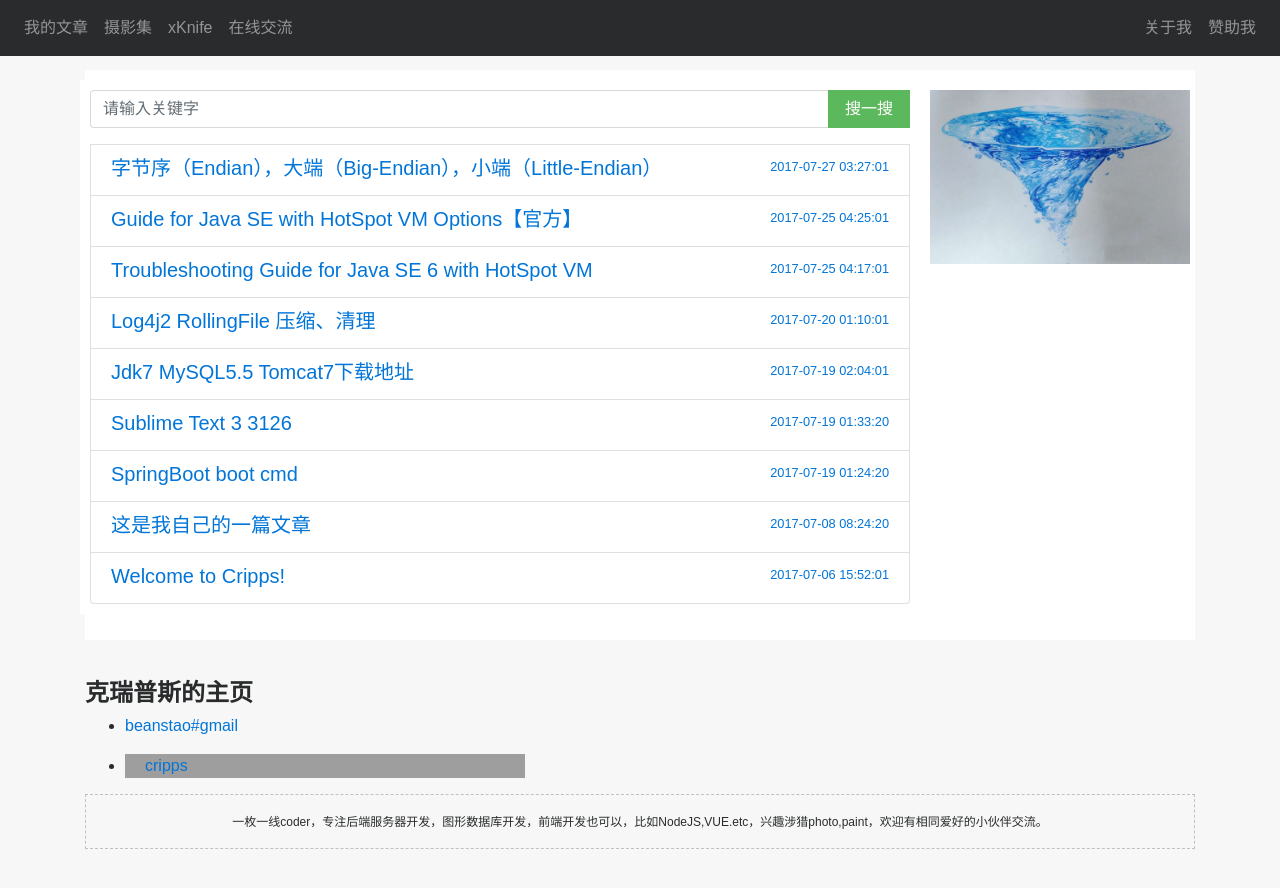
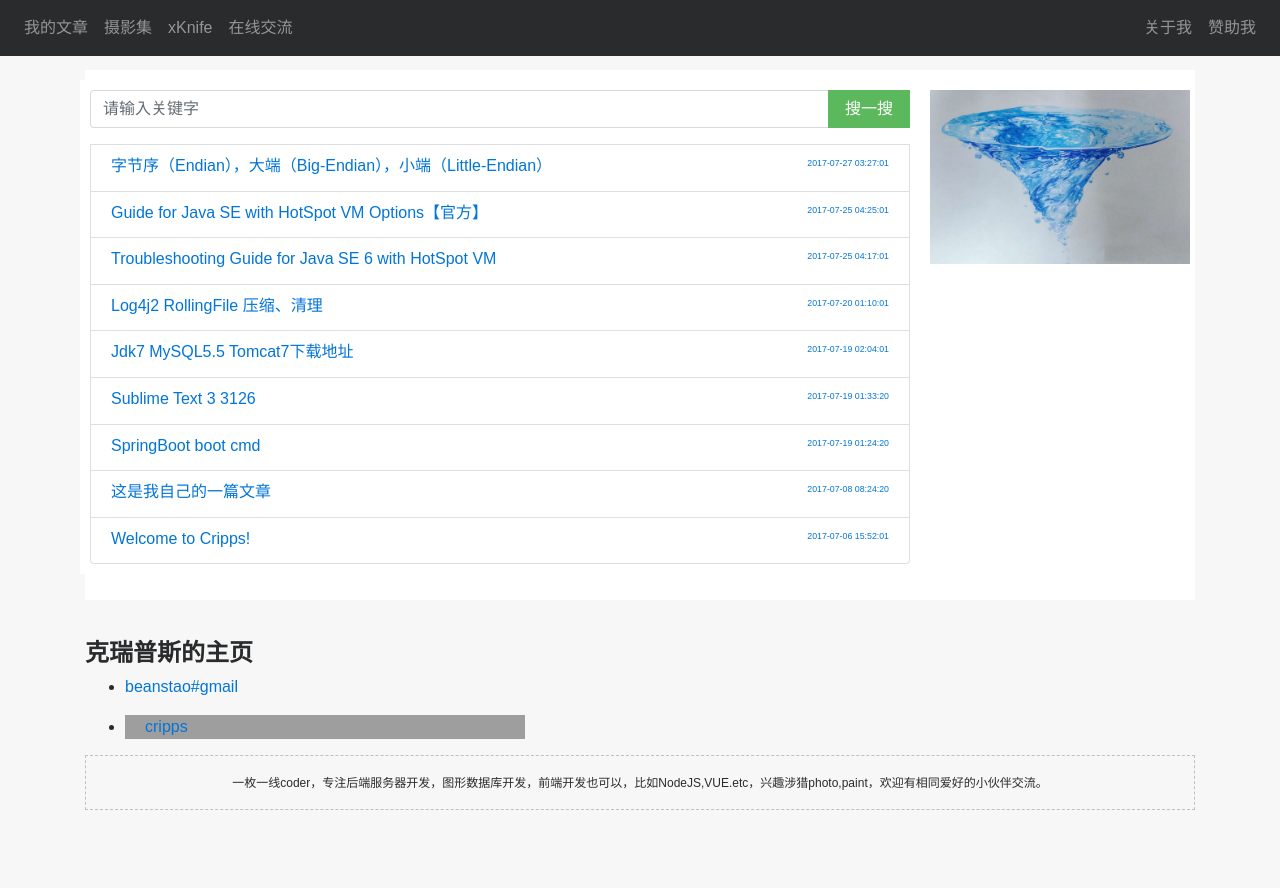
Before and after one commit to beanstt/beanstt.github.io, a Jekyll site: the page built from index.md, in a window 1280 px wide. Shown: the top 888 px of the page. Built offline with Jekyll 4.4.1, drawn with Linux system fonts in a browser that asks for light colours; nearby versions of some CDN libraries; grey boxes are pictures that could not be loaded.

Commit message:
fix : posts css

```diff
--- a/_layouts/home.html
+++ b/_layouts/home.html
@@ -32,7 +32,7 @@ layout: default
 
       <a href="{{ post.url | relative_url }}" class="list-group-item list-group-item-action flex-column align-items-start">
         <div class="d-flex w-100 justify-content-between">
-          <h5 class="mb-1">{{ post.title | escape }}</h5>
+          <h5 class="mb-1 list-group-item-h5">{{ post.title | escape }}</h5>
           <small>{{ post.date | date: date_format }}</small>
         </div>
       </a>
--- a/_sass/my/_global.scss
+++ b/_sass/my/_global.scss
@@ -114,6 +114,11 @@ h2{
     width: 100%;
     color: #0275d8;
     text-align: inherit;
+    font-size: 11px;
+}
+.list-group-item-h5{
+    font-size: 1rem;
+    font-weight: 500;
 }
 .w-100 {
     width: 100%!important;
```
